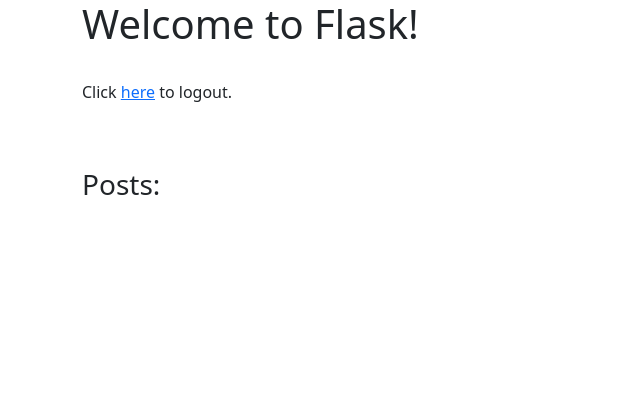
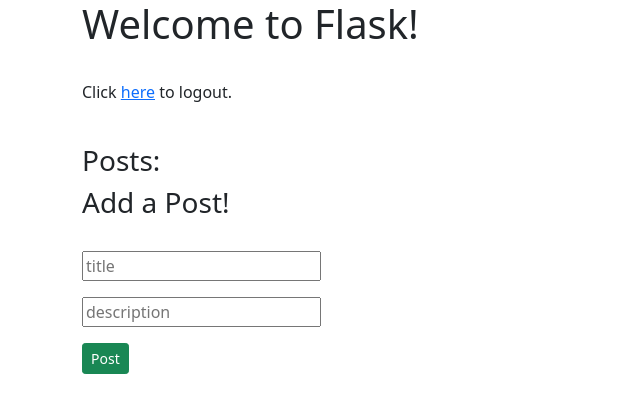
Before and after one commit to omarelkashef/learning-flask, a Flask app: page / in a window 1280 px wide. Shown: the top 413 px of the page, without its empty margins (0-640 px from the left). Run offline with Flask 3, Linux system fonts and the light colour scheme; the visitor is signed in with stand-in values (Sample User, id 1); data that the repository does not hold is empty; some libraries are stand-ins or nearby versions.

Commit message:
added new post form

```diff
--- a/config.py
+++ b/config.py
@@ -5,11 +5,11 @@
     SECRET_KEY = os.urandom(24)
     SQLALCHEMY_DATABASE_URI = os.environ["DATABASE_URI"]
 
-class TestConfig(object):
+class TestConfig(BaseConfig):
     DEBUG = True
     TESTING = True
     WTF_CSRF_ENABLED = False
-    SQLALCHEMY_DATABASE_URI = 'sqlite:///:memory:'
+    SQLALCHEMY_DATABASE_URI = "sqlite://"
 
 class DevelopmentConfig(BaseConfig):
     DEBUG = True
--- a/models/blogpost.py
+++ b/models/blogpost.py
@@ -9,7 +9,6 @@
     title = db.Column(db.String , nullable=False)
     description = db.Column(db.String , nullable=False)
     author_id = db.Column(db.Integer , ForeignKey("users.id"))
-    description = db.Column(db.Text , nullable=False)
 
  #  def __init__(self , title , description):
   #      self.title = title
--- a/templates/home/index.html
+++ b/templates/home/index.html
@@ -4,14 +4,43 @@
 <h1>Welcome to Flask!</h1>
 <br>
 <p>Click <a href="/logout">here</a> to logout.</p>
-<br><br>
+<br>
+
+<!-- All posts -->
 <h3>Posts:</h3>
 {% for post in posts %}
   <strong>Title:</strong> {{ post.title }} <br>
   <strong>Post:</strong> {{ post.description }} <br>
   <strong>Author:</strong> {{ post.author.name }} <br>
-
 <br>
 {% endfor %}
 
+<!-- post form -->
+<h3>Add a Post!</h3>
+<br>
+<form class="form-message" role="form" method="post" action="/">
+  {{ form.csrf_token }}
+  <p>
+    {{ form.title(placeholder="title") }}
+    <span class="error">
+      {% if form.title.errors %}
+        {% for error in form.title.errors %}
+          {{ error }}
+        {% endfor %}
+      {% endif %}
+    </span>
+  </p>
+  <p>
+  {{ form.description(placeholder="description") }}
+    <span class="error">
+      {% if form.description.errors %}
+        {% for error in form.description.errors %}
+          {{ error }}
+        {% endfor %}
+      {% endif %}
+    </span>
+  </p>
+  <button class="btn btn-sm btn-success" type="submit">Post</button>
+</form>
+
 {% endblock %}
--- a/tests.py
+++ b/tests.py
@@ -1,7 +1,7 @@
-from app import app
+from app import app , db
 import unittest
 from flask_testing import TestCase
-from app import app , db
+from app import app
 from models import BlogPost , User
 from flask_login import current_user
 
--- /dev/null
+++ b/views/home/forms.py
@@ -0,0 +1,7 @@
+from flask_wtf import FlaskForm
+from wtforms import StringField
+from wtforms.validators import DataRequired , Length
+
+class PostForm(FlaskForm):
+    title = StringField('title', validators=[DataRequired()])
+    description = StringField('description', validators=[DataRequired() , Length(max=140)])
--- a/views/home/home.py
+++ b/views/home/home.py
@@ -1,7 +1,11 @@
-from flask import Flask , render_template , Blueprint
+from flask import Flask , render_template , Blueprint , request , redirect,\
+                  url_for , flash
 from database.database import db
 from .. import login_required
 from models import BlogPost
+from .forms import PostForm
+from database.database import db
+from flask_login import current_user
 
 
 home_blueprint = Blueprint(
@@ -9,11 +13,25 @@
     template_folder='.templates'
 )
 
-@home_blueprint.route("/")
+@home_blueprint.route("/" , methods = ["GET" , "POST"])
 @login_required
 def home():
+    error = None
+    form = PostForm(request.form)
+    if request.method == "POST":
+        if form.validate_on_submit():
+            post = BlogPost(title=form.title.data,description=form.description.data,
+                            author_id=current_user.id)
+            db.session.add(post)
+            db.session.commit()
+            flash('New entry was successfully posted. Thanks.')
+            if form.errors:
+                return render_template("home/index.html",posts=posts,error=form.errors,
+                           form=form)
+            return redirect(url_for("home.home"))
     posts = db.session.query(BlogPost).all()
-    return render_template("home/index.html" , posts=posts)
+    return render_template("home/index.html" , posts=posts, error = error,
+                           form=form)
 
 @home_blueprint.route("/welcome")
 def welcome():
```
Also changed, not shown: migrations/versions/fd699a5ce38f_removed_redundant_description_column_.py (added, +38 -0 lines).
